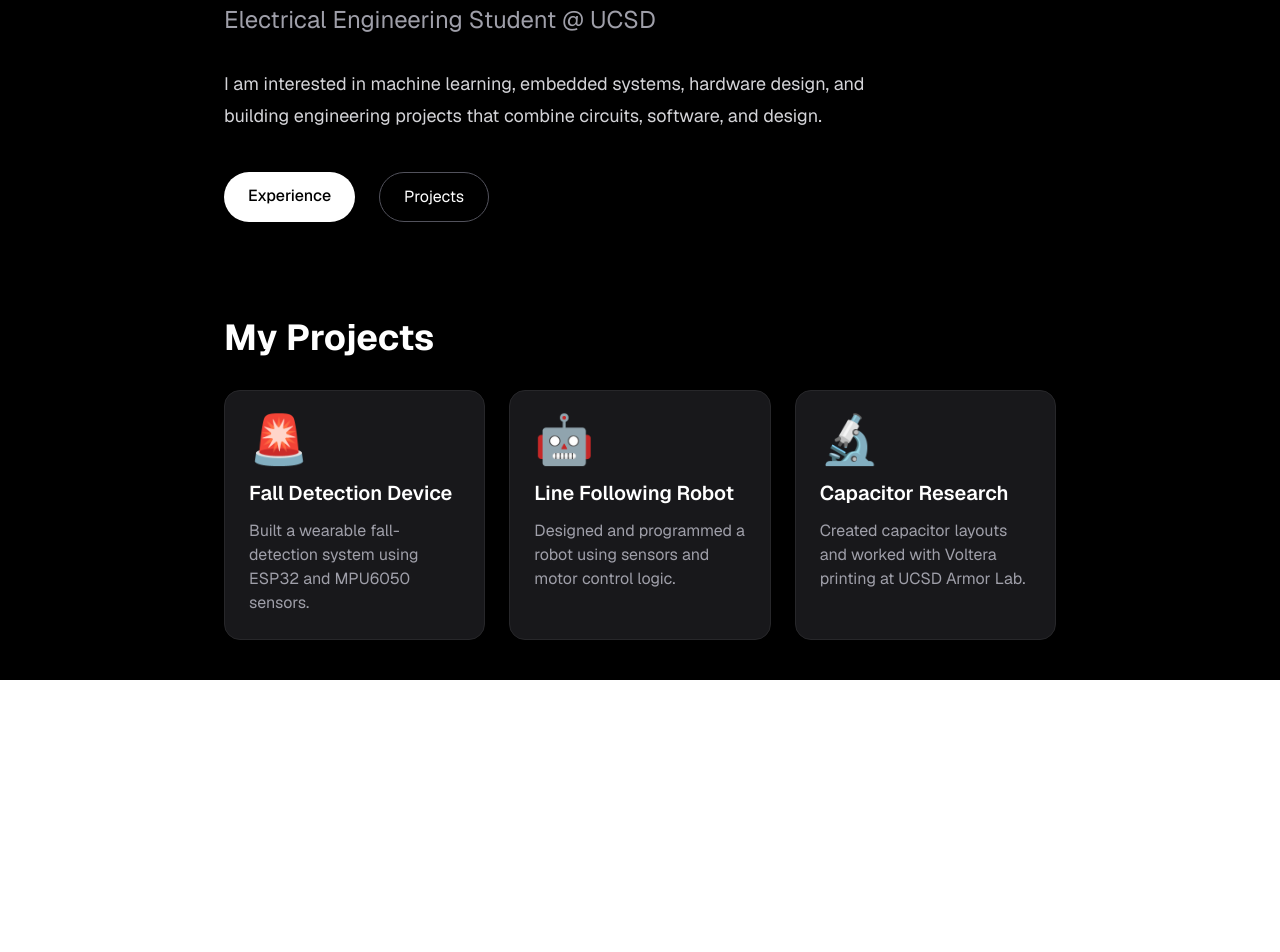
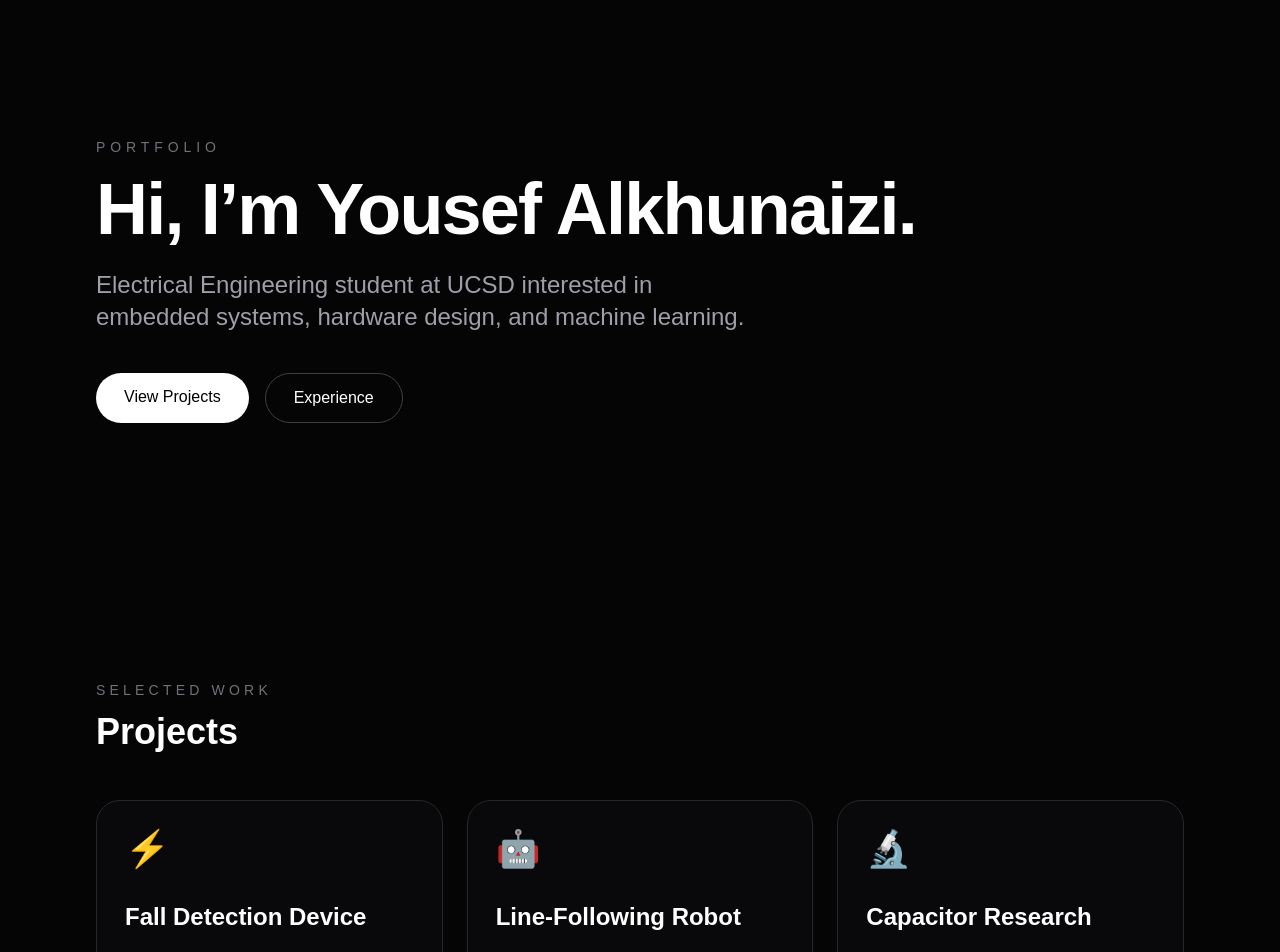
Before and after one commit to YousefAlkhunaizi123/my-portfolio, a Next.js app: page / in a window 1280 px wide. Shown: the part 120-1072 px from the top of the page. Before the commit the page ends 800 px from the top, so only its background shows below. Built offline with nearby package versions, Linux system fonts and the light colour scheme.

Commit message:
Update page.tsx

```diff
--- a/app/page.tsx
+++ b/app/page.tsx
@@ -1,84 +1,92 @@
 export default function Home() {
+  const projects = [
+    {
+      icon: "⚡",
+      title: "Fall Detection Device",
+      description:
+        "A wearable system using ESP32 and MPU6050 sensors to detect abnormal movement and possible falls.",
+    },
+    {
+      icon: "🤖",
+      title: "Line-Following Robot",
+      description:
+        "A robot designed with sensors, motor control logic, and a 3D-printed chassis for stable line tracking.",
+    },
+    {
+      icon: "🔬",
+      title: "Capacitor Research",
+      description:
+        "Comb-shaped capacitor layouts designed and printed using the Voltera printer at UCSD Armor Lab.",
+    },
+  ];
+
   return (
-    <div className="min-h-screen bg-black text-white flex items-center justify-center font-sans">
-      <main className="max-w-4xl px-8">
-        <h1 className="text-6xl font-bold mb-6">
-          Hi, I'm Yousef
+    <main className="min-h-screen bg-[#050505] text-white">
+      <section className="mx-auto flex min-h-screen max-w-6xl flex-col justify-center px-8 py-20">
+        <p className="mb-4 text-sm uppercase tracking-[0.35em] text-zinc-500">
+          Portfolio
+        </p>
+
+        <h1 className="max-w-4xl text-6xl font-bold tracking-tight md:text-7xl">
+          Hi, I’m Yousef Alkhunaizi.
         </h1>
 
-        <h2 className="text-2xl text-zinc-400 mb-8">
-          Electrical Engineering Student @ UCSD
-        </h2>
-
-        <p className="text-lg text-zinc-300 leading-8 max-w-2xl mb-10">
-          I am interested in machine learning, embedded systems,
-          hardware design, and building engineering projects
-          that combine circuits, software, and design.
+        <p className="mt-6 max-w-2xl text-2xl text-zinc-400">
+          Electrical Engineering student at UCSD interested in embedded systems,
+          hardware design, and machine learning.
         </p>
 
-        <div className="flex gap-6">
+        <div className="mt-10 flex flex-wrap gap-4">
+          <a
+            href="#projects"
+            className="rounded-full bg-white px-7 py-3 font-medium text-black transition hover:-translate-y-1 hover:bg-zinc-200"
+          >
+            View Projects
+          </a>
+
           <a
             href="/experience"
-            className="px-6 py-3 rounded-full bg-white text-black font-medium transition hover:scale-105 hover:bg-zinc-300"
+            className="rounded-full border border-zinc-700 px-7 py-3 font-medium text-white transition hover:-translate-y-1 hover:border-white"
           >
             Experience
           </a>
+        </div>
+      </section>
 
-          <a
-            href="#projects"
-            className="px-6 py-3 rounded-full border border-zinc-600 transition hover:border-white hover:scale-105"
-          >
-            Projects
-          </a>
+      <section id="projects" className="mx-auto max-w-6xl px-8 pb-28">
+        <div className="mb-12">
+          <p className="mb-3 text-sm uppercase tracking-[0.3em] text-zinc-500">
+            Selected Work
+          </p>
+
+          <h2 className="text-4xl font-bold">Projects</h2>
         </div>
 
-        <section id="projects" className="mt-24">
-          <h2 className="text-4xl font-bold mb-8">
-            My Projects
-          </h2>
+        <div className="grid gap-6 md:grid-cols-3">
+          {projects.map((project) => (
+            <div
+              key={project.title}
+              className="group rounded-3xl border border-zinc-800 bg-zinc-950 p-7 transition duration-300 hover:-translate-y-2 hover:border-zinc-500 hover:bg-zinc-900"
+            >
+              <div className="mb-8 text-4xl transition duration-300 group-hover:scale-110">
+                {project.icon}
+              </div>
 
-          <div className="grid gap-6 md:grid-cols-3">
-            <div className="rounded-2xl border border-zinc-800 bg-zinc-900 p-6 transition hover:-translate-y-2 hover:border-white">
-              <div className="text-5xl mb-4">🚨</div>
-
-              <h3 className="text-xl font-semibold mb-3">
-                Fall Detection Device
+              <h3 className="mb-4 text-2xl font-semibold">
+                {project.title}
               </h3>
 
-              <p className="text-zinc-400">
-                Built a wearable fall-detection system using ESP32
-                and MPU6050 sensors.
+              <p className="leading-7 text-zinc-400">
+                {project.description}
+              </p>
+
+              <p className="mt-8 text-sm text-zinc-500 opacity-0 transition duration-300 group-hover:opacity-100">
+                Hover interaction: card lifts, icon grows, and details become emphasized.
               </p>
             </div>
-
-            <div className="rounded-2xl border border-zinc-800 bg-zinc-900 p-6 transition hover:-translate-y-2 hover:border-white">
-              <div className="text-5xl mb-4">🤖</div>
-
-              <h3 className="text-xl font-semibold mb-3">
-                Line Following Robot
-              </h3>
-
-              <p className="text-zinc-400">
-                Designed and programmed a robot using sensors
-                and motor control logic.
-              </p>
-            </div>
-
-            <div className="rounded-2xl border border-zinc-800 bg-zinc-900 p-6 transition hover:-translate-y-2 hover:border-white">
-              <div className="text-5xl mb-4">🔬</div>
-
-              <h3 className="text-xl font-semibold mb-3">
-                Capacitor Research
-              </h3>
-
-              <p className="text-zinc-400">
-                Created capacitor layouts and worked with
-                Voltera printing at UCSD Armor Lab.
-              </p>
-            </div>
-          </div>
-        </section>
-      </main>
-    </div>
+          ))}
+        </div>
+      </section>
+    </main>
   );
 }
```
